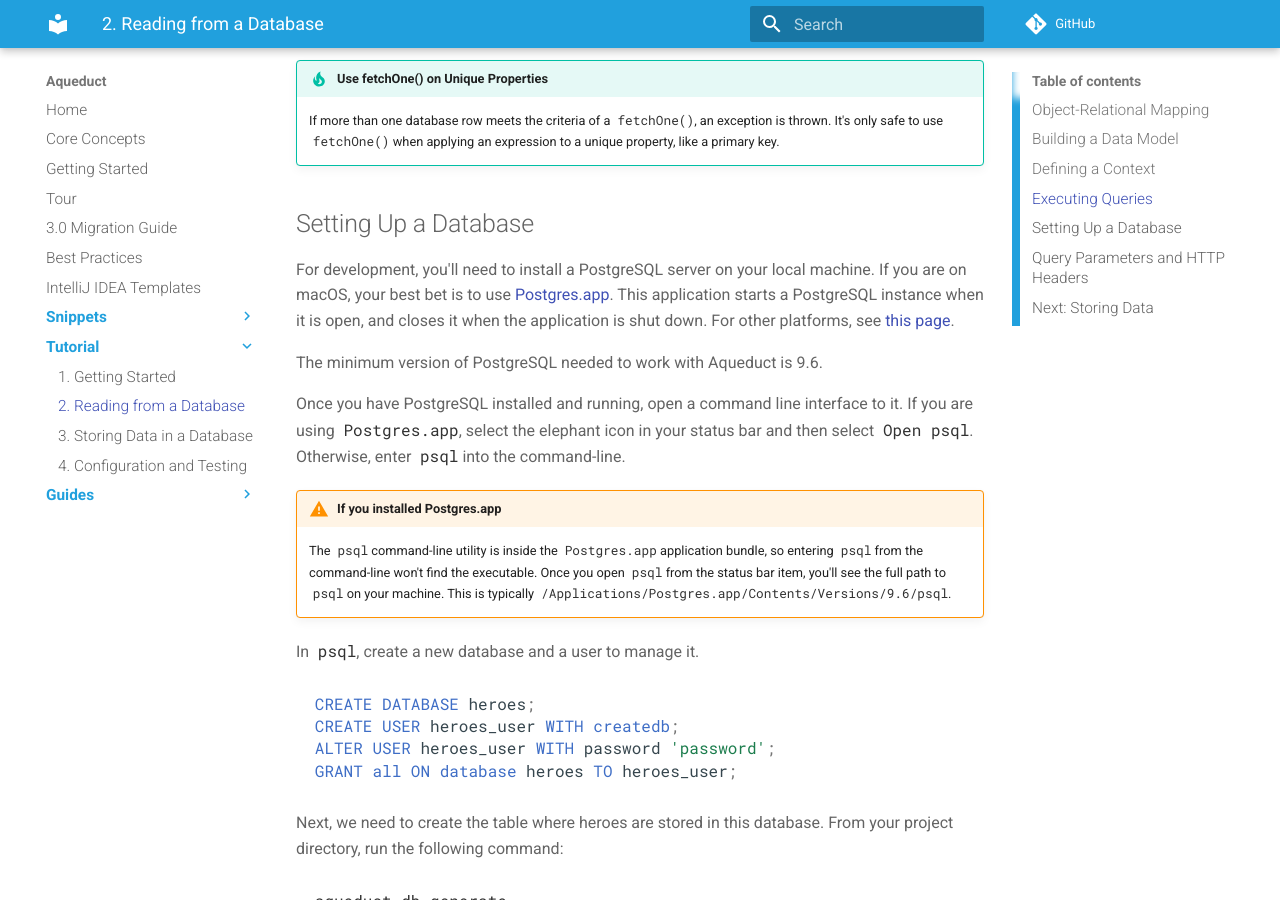
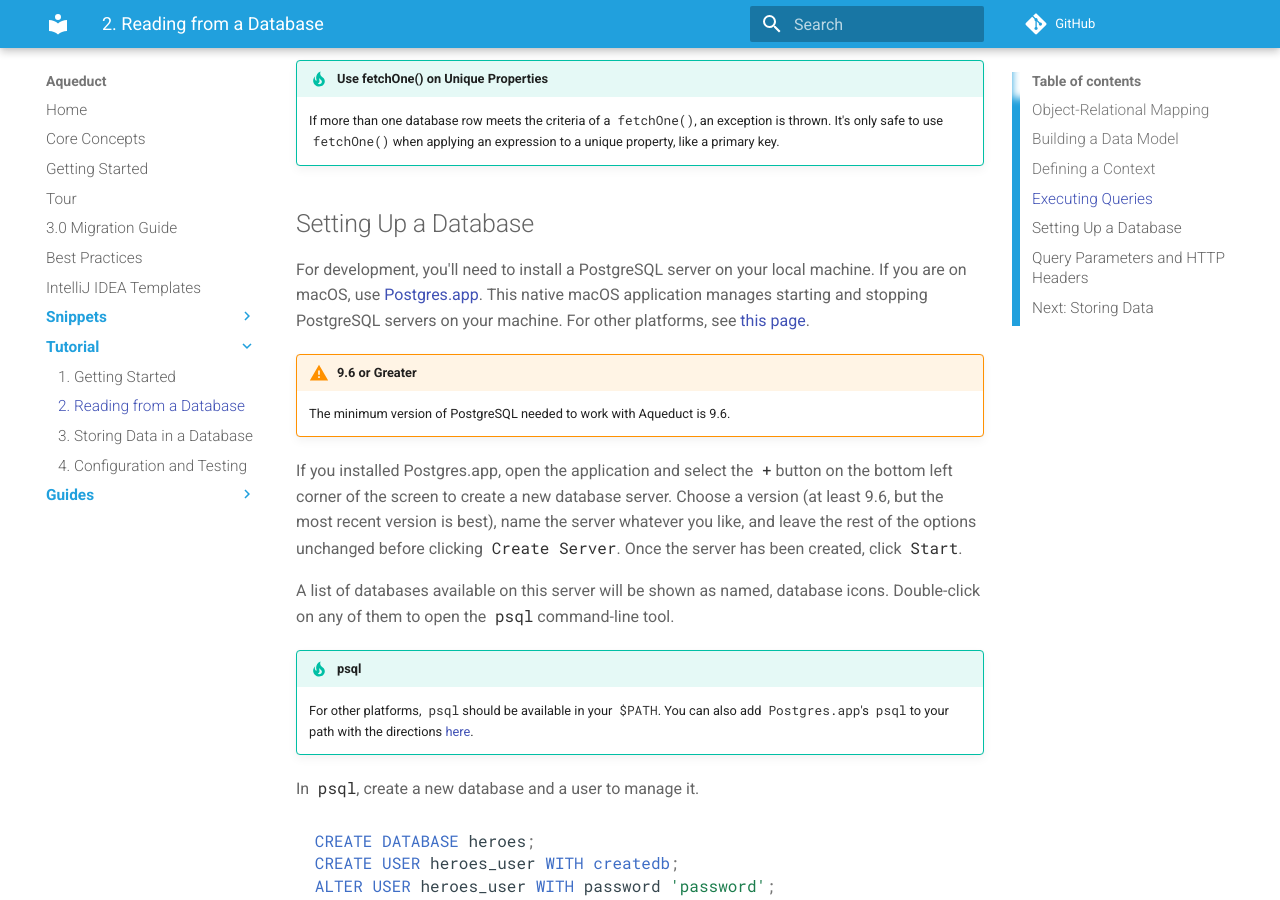
Before and after one commit to stablekernel/aqueduct, an MkDocs documentation site: the page built from source/docs/tut/executing-queries.md, in a window 1280 px wide and 900 px high, scrolled down 5651 px. Built offline with MkDocs 1.6.1 and Material for MkDocs 9.7.7, drawn with Linux system fonts in a browser that asks for light colours; comment, search, counter and statistics services are not loaded; old or Windows-style settings are respelled for this version of MkDocs.

Commit message:
update psql usages

```diff
--- a/source/docs/tut/executing-queries.md
+++ b/source/docs/tut/executing-queries.md
@@ -189,14 +189,17 @@ We have now written code that fetches heroes from a database instead of from in
 Setting Up a Database
 ---
 
-For development, you'll need to install a PostgreSQL server on your local machine. If you are on macOS, your best bet is to use [Postgres.app](http://postgresapp.com). This application starts a PostgreSQL instance when it is open, and closes it when the application is shut down. For other platforms, see [this page](https://www.postgresql.org/download/).
+For development, you'll need to install a PostgreSQL server on your local machine. If you are on macOS, use [Postgres.app](http://postgresapp.com). This native macOS application manages starting and stopping PostgreSQL servers on your machine. For other platforms, see [this page](https://www.postgresql.org/download/).
 
-The minimum version of PostgreSQL needed to work with Aqueduct is 9.6.
+!!! warning "9.6 or Greater"
+    The minimum version of PostgreSQL needed to work with Aqueduct is 9.6.
 
-Once you have PostgreSQL installed and running, open a command line interface to it. If you are using `Postgres.app`, select the elephant icon in your status bar and then select `Open psql`. Otherwise, enter `psql` into the command-line.
+If you installed Postgres.app, open the application and select the `+` button on the bottom left corner of the screen to create a new database server. Choose a version (at least 9.6, but the most recent version is best), name the server whatever you like, and leave the rest of the options unchanged before clicking `Create Server`. Once the server has been created, click `Start`.
 
-!!! warning "If you installed Postgres.app"
-    The `psql` command-line utility is inside the `Postgres.app` application bundle, so entering `psql` from the command-line won't find the executable. Once you open `psql` from the status bar item, you'll see the full path to `psql` on your machine. This is typically `/Applications/Postgres.app/Contents/Versions/9.6/psql`.
+A list of databases available on this server will be shown as named, database icons. Double-click on any of them to open the `psql` command-line tool.
+
+!!! tip "psql"
+    For other platforms, `psql` should be available in your `$PATH`. You can also add `Postgres.app`'s `psql` to your path with the directions [here](https://postgresapp.com/documentation/cli-tools.html).
 
 In `psql`, create a new database and a user to manage it.
 
```
Also changed, not shown: source/docs/db/connecting.md (+2 -2 lines), source/docs/deploy/deploy_local.md (+1 -1 lines), source/docs/tut/writing-tests.md (+1 -1 lines).
